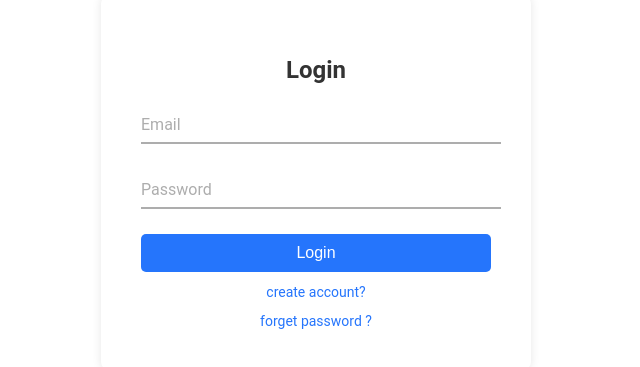
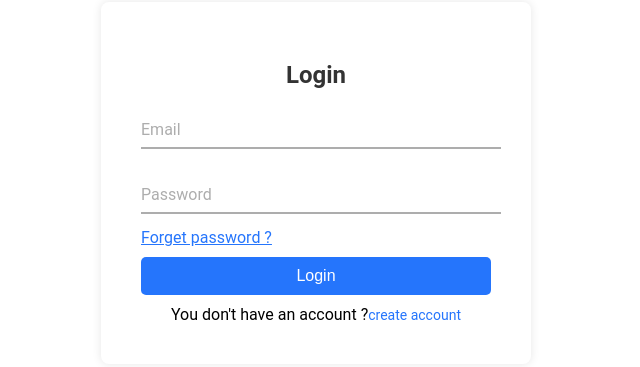
Before and after one commit to 11Aravind/firestore_curd, a React (Create React App) app: page /login in a window 1280 px wide. Shown: the part 217-584 px from the top of the page, without its empty margins (324-964 px from the left). Built offline with nearby package versions, Linux system fonts and the light colour scheme; no server answers.

Commit message:
style was changed

```diff
--- a/src/Login.jsx
+++ b/src/Login.jsx
@@ -37,7 +37,7 @@ const Login = () => {
             />
             <label>Email</label>
           </div>
-          <div className="input-container">
+          <div className="input-container" style={{"margin-bottom": "4px"}}>
             <input
               type="password"
               required
@@ -46,14 +46,15 @@ const Login = () => {
             />
             <label>Password</label>
           </div>
+          <span  style={{"align-items":" flex-start","display": "flex","padding": "10px 0px"}}>
+            <Link to="/forgetpassword" style={{color:"#2575fc"}}>Forget password ?</Link>
+          </span>
           <button type="submit" className="login-button">Login</button>
           {error && <p className="error-message">{error}</p>}
-          <div className="forgot-password">
-            <Link to="/signup">create account?</Link>
+          <div className="forgot-password">You don't have an account ?
+            <Link to="/signup">create account</Link>
           </div>
-          <div className="forgot-password">
-            <Link to="/forgetpassword">forget password ?</Link>
-          </div>
+
         </form>
       </div>
     </div>
```
